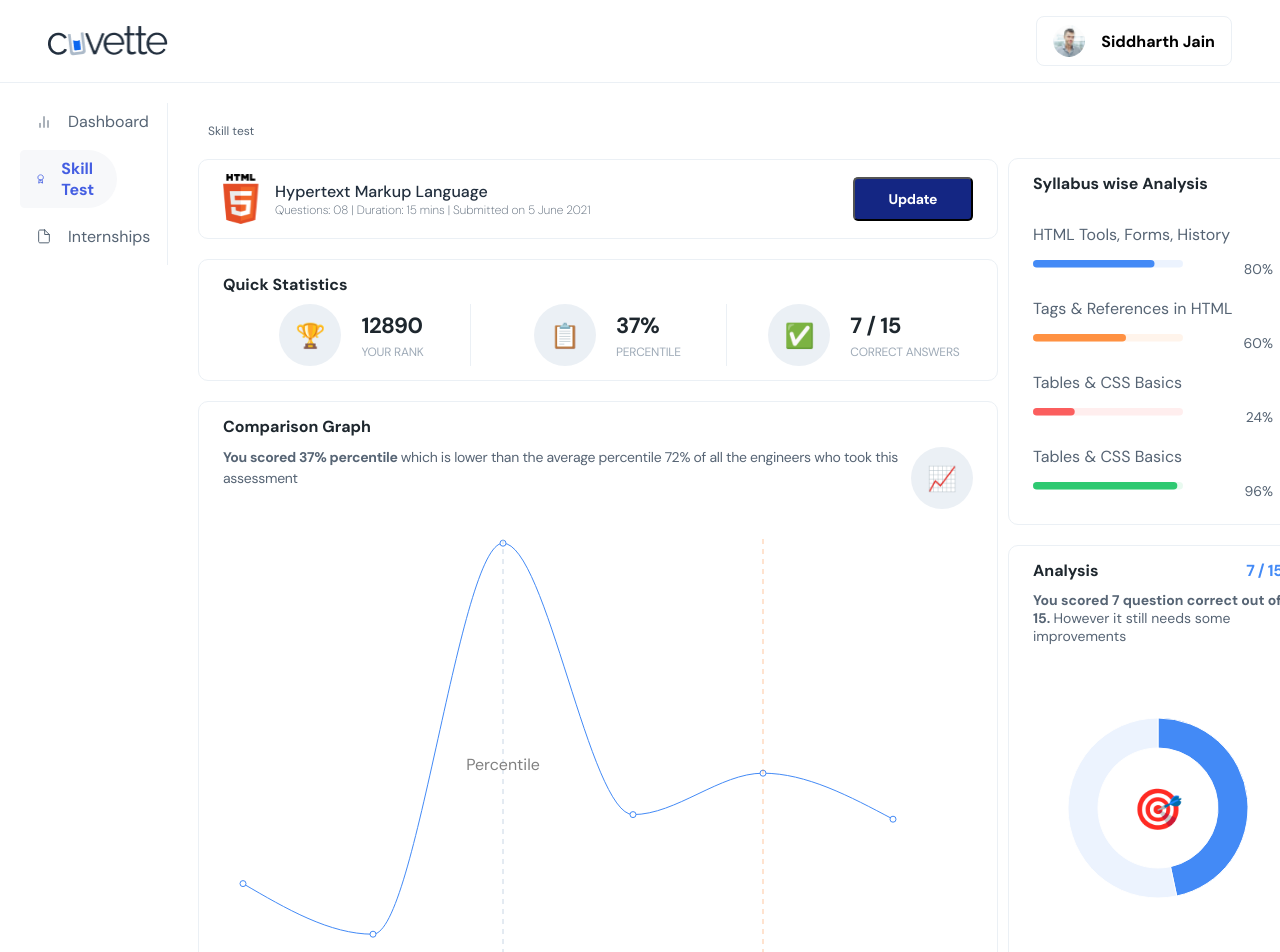
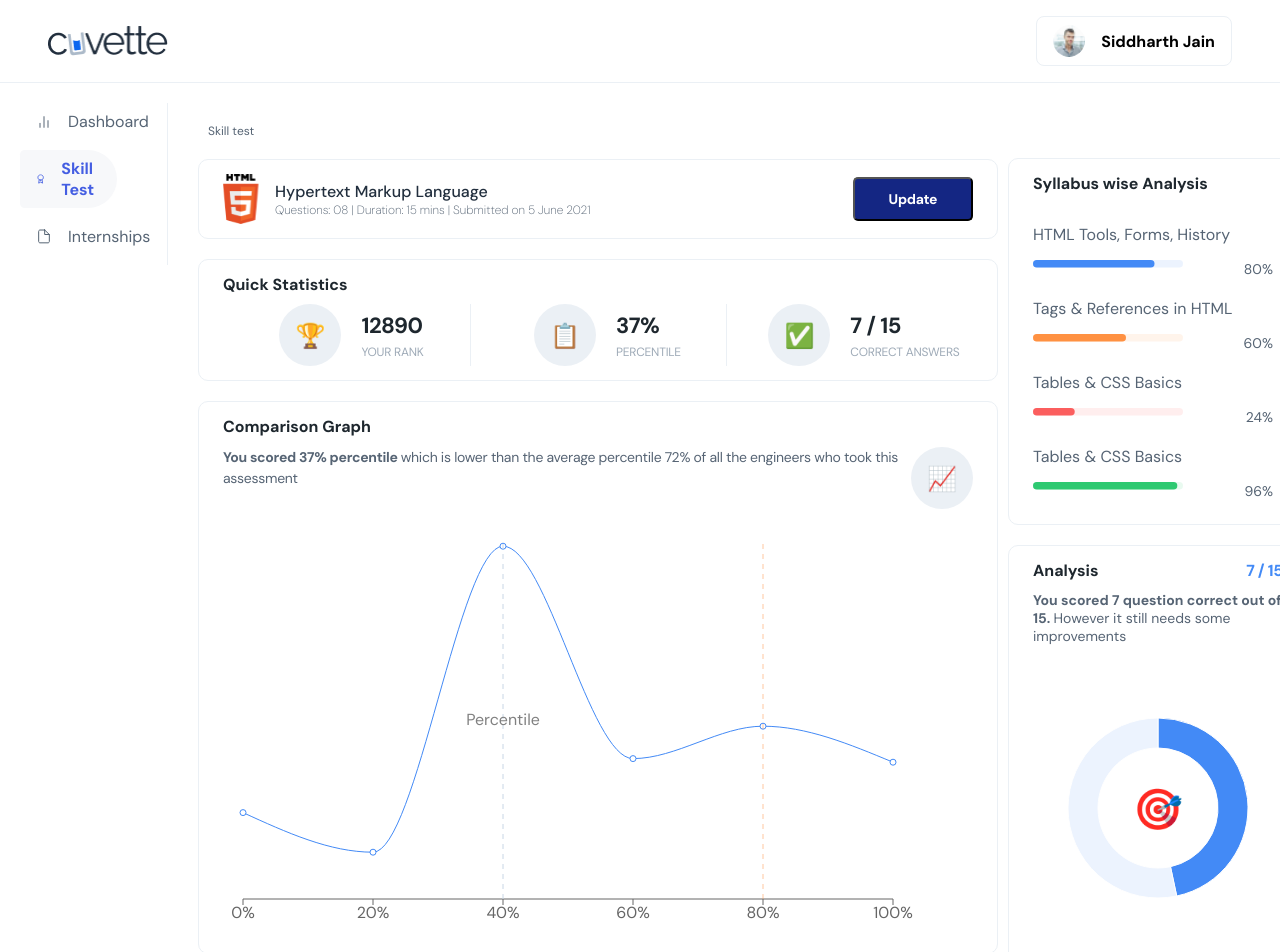
Before and after one commit to siddhesh1051/cuvette-frontend-assignment, a React (Create React App) app: page / in a window 1280 px wide. Shown: the top 952 px of the page. Built offline with nearby package versions, Linux system fonts and the light colour scheme.

Commit message:
made graph good

```diff
--- a/src/components/Dashboard/Dashboard.css
+++ b/src/components/Dashboard/Dashboard.css
@@ -241,7 +241,7 @@ p {
     display: flex;
     justify-content: center;
     align-items: center;
-    height: 500px;
+    height: 410px;
     margin-top: 10px;
 }
 
--- a/src/components/Dashboard/Dashboard.jsx
+++ b/src/components/Dashboard/Dashboard.jsx
@@ -137,7 +137,7 @@ const Dashboard = ({ setModalOpen, modalOpen, rank, percentile, correctAnswers }
             {/* <ResponsiveContainer width="100%" height="100%"> */}
             <LineChart
               width={700}
-              height={500}
+              height={400}
               data={graphData}
               margin={{
                 top: 5,
```
